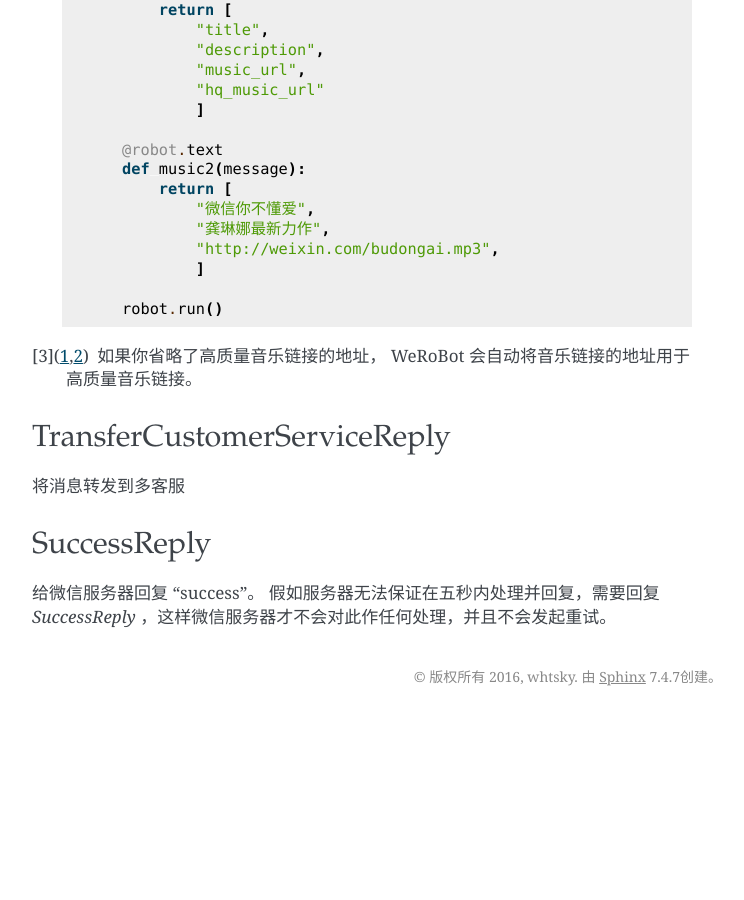
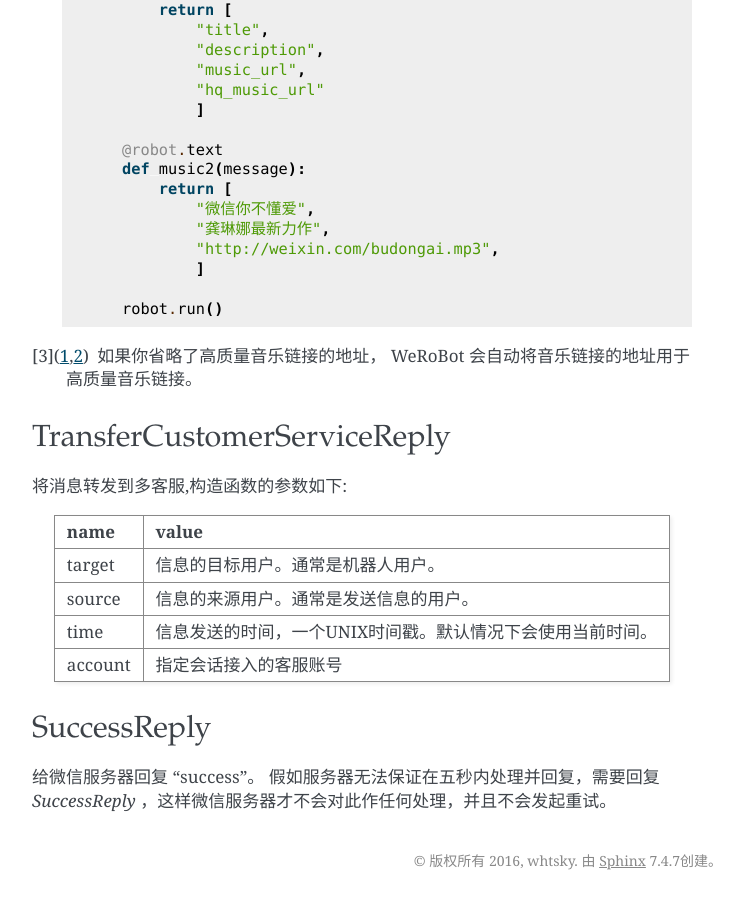
Before and after one commit to offu/WeRoBot, a Sphinx documentation site: the page built from docs/replies.rst, in a window 1280 px wide and 900 px high, scrolled down 3663 px. Shown: the whole window, without its empty margins (388-1132 px from the left). Built offline with Sphinx 7.4.7, drawn with Linux system fonts in a browser that asks for light colours; the version number could not be read and is left out; before the commit the page ends 4379 px from its top, so only the background shows below that.

Commit message:
fix TCSReply #231 #230

```diff
--- a/docs/replies.rst
+++ b/docs/replies.rst
@@ -189,7 +189,16 @@ hq_url            高质量音乐链接，WIFI环境优先使用该链接播放
 TransferCustomerServiceReply
 -----------------------------
 
-将消息转发到多客服
+将消息转发到多客服,构造函数的参数如下:
+
+=============    ======================================================================
+name              value
+=============    ======================================================================
+target            信息的目标用户。通常是机器人用户。
+source            信息的来源用户。通常是发送信息的用户。
+time              信息发送的时间，一个UNIX时间戳。默认情况下会使用当前时间。
+account           指定会话接入的客服账号
+=============    ======================================================================
 
 SuccessReply
 ---------------
```
Also changed, not shown: 2 other files.
